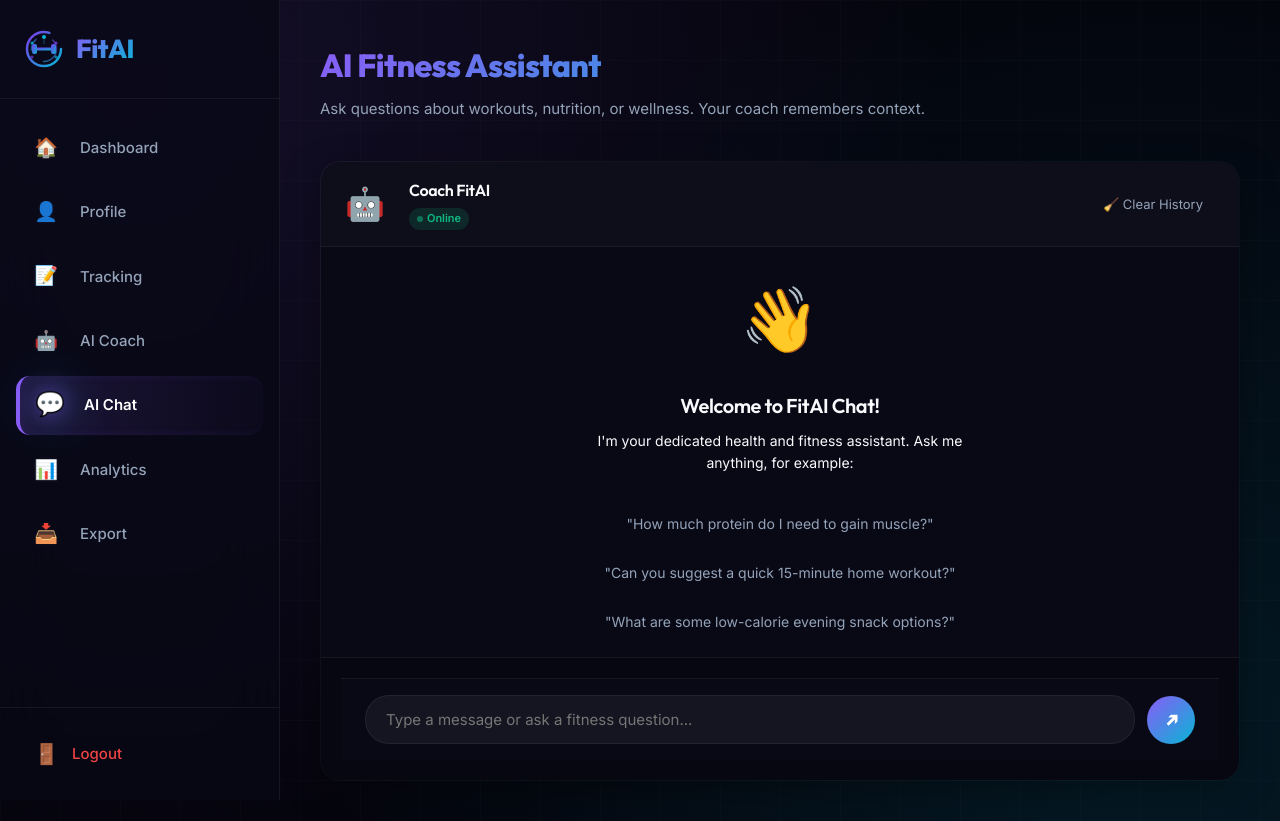
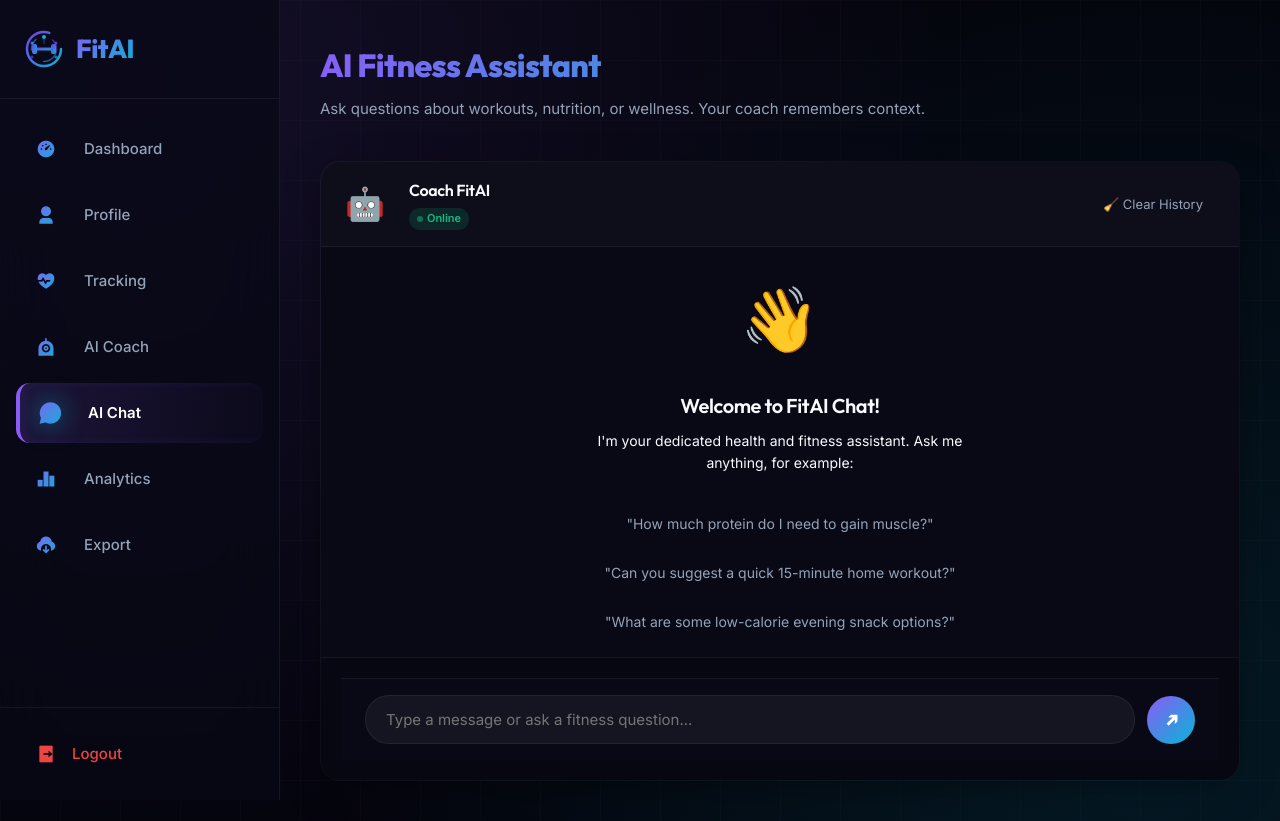
Before and after one commit to GNANESWARKOKKIRALA/Fit-AI, a Flask app: page /ai/chat in a window 1280 px wide. Run offline with Flask 3, Linux system fonts and the light colour scheme; the visitor is signed in with stand-in values (Sample User, id 1); data that the repository does not hold is empty; some libraries are stand-ins or nearby versions.

Commit message:
design: replace sidebar emojis with premium filled gradient Remix Icons to fix Windows Chrome rendering distortion

```diff
--- a/static/css/style.css
+++ b/static/css/style.css
@@ -1700,21 +1700,23 @@ textarea.form-control {
 
 /* Sidebar premium list fixes */
 .sidebar-nav .nav-icon {
-    font-size: 19px;
-    margin-right: 8px;
+    font-size: 20px;
+    margin-right: 12px;
     display: inline-block;
-    transition: var(--transition);
-    filter: drop-shadow(0 0 2px rgba(255, 255, 255, 0.05));
+    background: var(--gradient-primary);
+    -webkit-background-clip: text;
+    -webkit-text-fill-color: transparent;
+    transition: var(--transition);
 }
 
 .sidebar-nav .nav-item:hover .nav-icon {
-    transform: scale(1.2) rotate(6deg);
-    filter: drop-shadow(0 0 8px rgba(139, 92, 246, 0.4));
+    transform: scale(1.18);
+    filter: drop-shadow(0 0 8px rgba(139, 92, 246, 0.45));
 }
 
 .sidebar-nav .nav-item.active .nav-icon {
-    transform: scale(1.25);
-    filter: drop-shadow(0 0 10px rgba(139, 92, 246, 0.6)) drop-shadow(0 0 20px rgba(6, 182, 212, 0.4));
+    transform: scale(1.22);
+    filter: drop-shadow(0 0 10px rgba(6, 182, 212, 0.55));
 }
 
 /* Immersive background decoration for auth pages */
--- a/templates/auth/login.html
+++ b/templates/auth/login.html
@@ -7,7 +7,7 @@
     <title>Login | FitAI - AI Fitness Coach</title>
     <link href="https://fonts.googleapis.com/css2?family=Outfit:wght@400;500;600;700;800&family=Inter:wght@400;500;600;700&display=swap" rel="stylesheet">
     <link href="https://cdn.jsdelivr.net/npm/remixicon@4.2.0/fonts/remixicon.css" rel="stylesheet">
-    <link rel="stylesheet" href="{{ url_for('static', filename='css/style.css') }}?v=2.5">
+    <link rel="stylesheet" href="{{ url_for('static', filename='css/style.css') }}?v=2.6">
 </head>
 <body>
     <div class="auth-container">
--- a/templates/auth/register.html
+++ b/templates/auth/register.html
@@ -7,7 +7,7 @@
     <title>Create Account | FitAI - AI Fitness Coach</title>
     <link href="https://fonts.googleapis.com/css2?family=Outfit:wght@400;500;600;700;800&family=Inter:wght@400;500;600;700&display=swap" rel="stylesheet">
     <link href="https://cdn.jsdelivr.net/npm/remixicon@4.2.0/fonts/remixicon.css" rel="stylesheet">
-    <link rel="stylesheet" href="{{ url_for('static', filename='css/style.css') }}?v=2.5">
+    <link rel="stylesheet" href="{{ url_for('static', filename='css/style.css') }}?v=2.6">
 </head>
 <body>
     <div class="auth-container">
--- a/templates/base.html
+++ b/templates/base.html
@@ -7,7 +7,7 @@
     <title>{% block title %}FitAI{% endblock %} | FitAI - AI Fitness Coach</title>
     <link href="https://fonts.googleapis.com/css2?family=Outfit:wght@400;500;600;700;800&family=Inter:wght@400;500;600;700&display=swap" rel="stylesheet">
     <link href="https://cdn.jsdelivr.net/npm/remixicon@4.2.0/fonts/remixicon.css" rel="stylesheet">
-    <link rel="stylesheet" href="{{ url_for('static', filename='css/style.css') }}?v=2.5">
+    <link rel="stylesheet" href="{{ url_for('static', filename='css/style.css') }}?v=2.6">
     <script src="https://cdn.plot.ly/plotly-2.35.2.min.js" charset="utf-8"></script>
 </head>
 <body>
@@ -46,30 +46,30 @@
             </div>
             <nav class="sidebar-nav">
                 <a href="{{ url_for('dashboard.dashboard') }}" class="nav-item {% if request.endpoint == 'dashboard.dashboard' %}active{% endif %}">
-                    <span class="nav-icon">🏠</span> Dashboard
+                    <i class="ri-dashboard-3-fill nav-icon"></i> Dashboard
                 </a>
                 <a href="{{ url_for('profile.profile') }}" class="nav-item {% if request.endpoint and 'profile' in request.endpoint %}active{% endif %}">
-                    <span class="nav-icon">👤</span> Profile
+                    <i class="ri-user-3-fill nav-icon"></i> Profile
                 </a>
                 <a href="{{ url_for('tracking.tracking') }}" class="nav-item {% if request.endpoint and 'tracking' in request.endpoint %}active{% endif %}">
-                    <span class="nav-icon">📝</span> Tracking
+                    <i class="ri-heart-pulse-fill nav-icon"></i> Tracking
                 </a>
                 <a href="{{ url_for('ai_coach.coach') }}" class="nav-item {% if request.endpoint == 'ai_coach.coach' %}active{% endif %}">
-                    <span class="nav-icon">🤖</span> AI Coach
+                    <i class="ri-robot-fill nav-icon"></i> AI Coach
                 </a>
                 <a href="{{ url_for('ai_coach.chat') }}" class="nav-item {% if request.endpoint == 'ai_coach.chat' %}active{% endif %}">
-                    <span class="nav-icon">💬</span> AI Chat
+                    <i class="ri-chat-3-fill nav-icon"></i> AI Chat
                 </a>
                 <a href="{{ url_for('analytics.analytics') }}" class="nav-item {% if request.endpoint and 'analytics' in request.endpoint %}active{% endif %}">
-                    <span class="nav-icon">📊</span> Analytics
+                    <i class="ri-bar-chart-2-fill nav-icon"></i> Analytics
                 </a>
                 <a href="{{ url_for('export.export_page') }}" class="nav-item {% if request.endpoint and 'export' in request.endpoint %}active{% endif %}">
-                    <span class="nav-icon">📥</span> Export
+                    <i class="ri-download-cloud-2-fill nav-icon"></i> Export
                 </a>
             </nav>
             <div style="padding:16px;border-top:1px solid var(--glass-border);">
                 <a href="{{ url_for('auth.logout') }}" class="nav-item" style="color:var(--accent-danger);">
-                    <span class="nav-icon">🚪</span> Logout
+                    <i class="ri-logout-box-r-fill nav-icon"></i> Logout
                 </a>
             </div>
         </aside>
```
Also changed, not shown: 2 other files.
